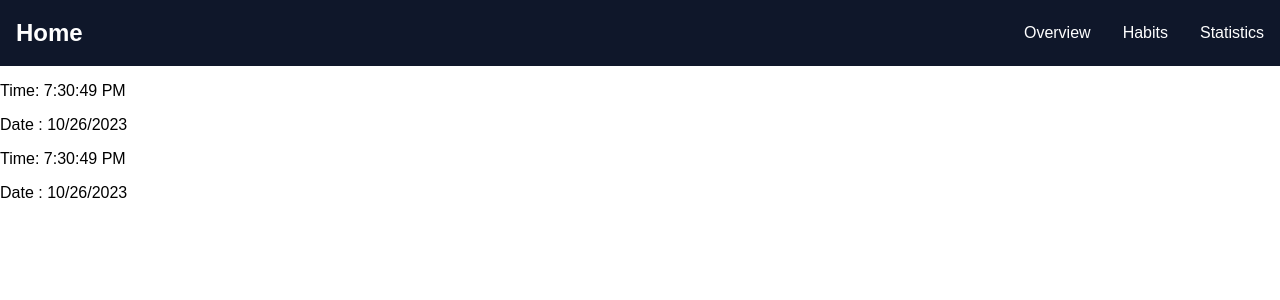
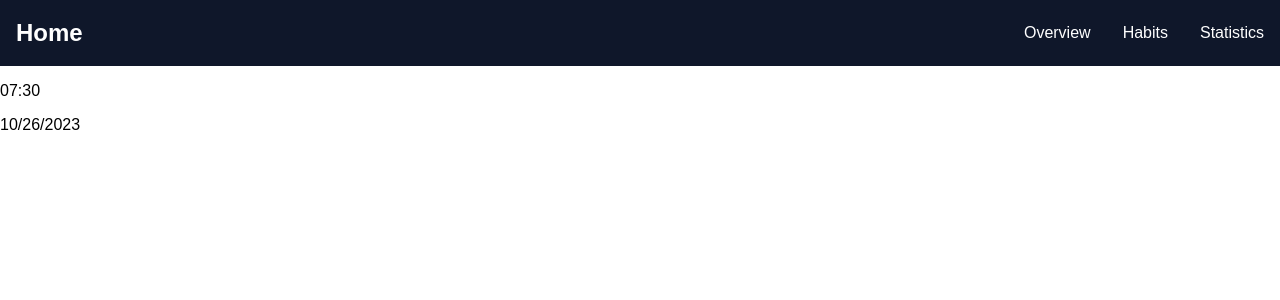
Before and after one commit to mayasaltzman/habit_tracker, a React (Create React App) app in the folder habit-tracker/: page / in a window 1280 px wide. Shown: the top 300 px of the page. Built offline with nearby package versions, Linux system fonts and the light colour scheme.

Commit message:
edited time not to display seconds but now minutes don't automatically updae

```diff
--- a/habit-tracker/src/App.js
+++ b/habit-tracker/src/App.js
@@ -17,7 +17,6 @@ function App() {
         <Route path="/habits" element={<Habits />} />
         <Route path="/statistics" element={<Statistics />} />
       </Routes>
-      <Home />
     </div>
   );
 }
--- a/habit-tracker/src/components/pages/Home.js
+++ b/habit-tracker/src/components/pages/Home.js
@@ -1,22 +1,30 @@
+// need to fix MINUTES ONLY UPDATING ON REFRESH
+
 import React, { useState, useEffect } from 'react'
 
 const Home = () => {
-    var [date, setDate] = useState(new Date()) //used to set current date and time
+    const [date, setDate] = useState(new Date()) //used to set current date and time
 
     useEffect(() => {
-        var timer = setInterval(() => setDate(new Date()), 1000) //date is at an interval of 1000 ms
+        const timer = setInterval(() => { setDate(new Date()) }, 60000) //date is at an interval of 60 000 ms so clock updates each minute
 
-        return function cleanup() { //helps avoid memeory leaks
-            clearInterval(timer)
-        }
+        return () => clearInterval(timer)
+        // return function cleanup() { //helps avoid memeory leaks
+        //     clearInterval(timer)
+        // }
 
     })
 
+    // getting date and time values
+    const hours = date.getHours()
+    const minutes = date.getMinutes()
+
     return (
         <div className='welcome'>
-            {/* extracts date and time and returns as string */}
-            <p>Time: {date.toLocaleTimeString()}</p>
-            <p> Date : {date.toLocaleDateString()}</p>
+            {/* extracts time and returns as string */}
+            <p>{String(hours - 12).padStart(2, '0')}:{String(minutes).padStart(2, '0')}</p>
+            {/* extracts datw and returns as string */}
+            <p>{date.toLocaleDateString()}</p>
         </div>
     )
 }
```
